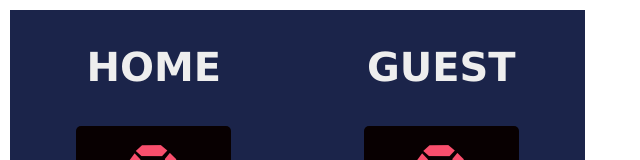
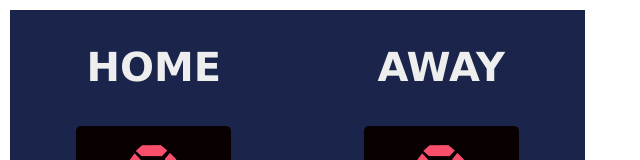
Before and after one commit to QuantumVille/GameScoreBoard, a website built with Vite: page index.html in a window 1280 px wide. Shown: the top 160 px of the page, without its empty margins (0-640 px from the left). Built offline with nearby package versions, Linux system fonts and the light colour scheme.

Commit message:
Second Committ(Guest title Changed to Away)

```diff
--- a/index.html
+++ b/index.html
@@ -22,7 +22,7 @@
                 </div>
             </div>
             <div>
-                <h3 class="board-title" id="board-title-home">GUEST</h3>
+                <h3 class="board-title" id="board-title-home">AWAY</h3>
                 <div class="score-container">
                     <span class="score" id="away-score">0</span>
                 </div>
```
